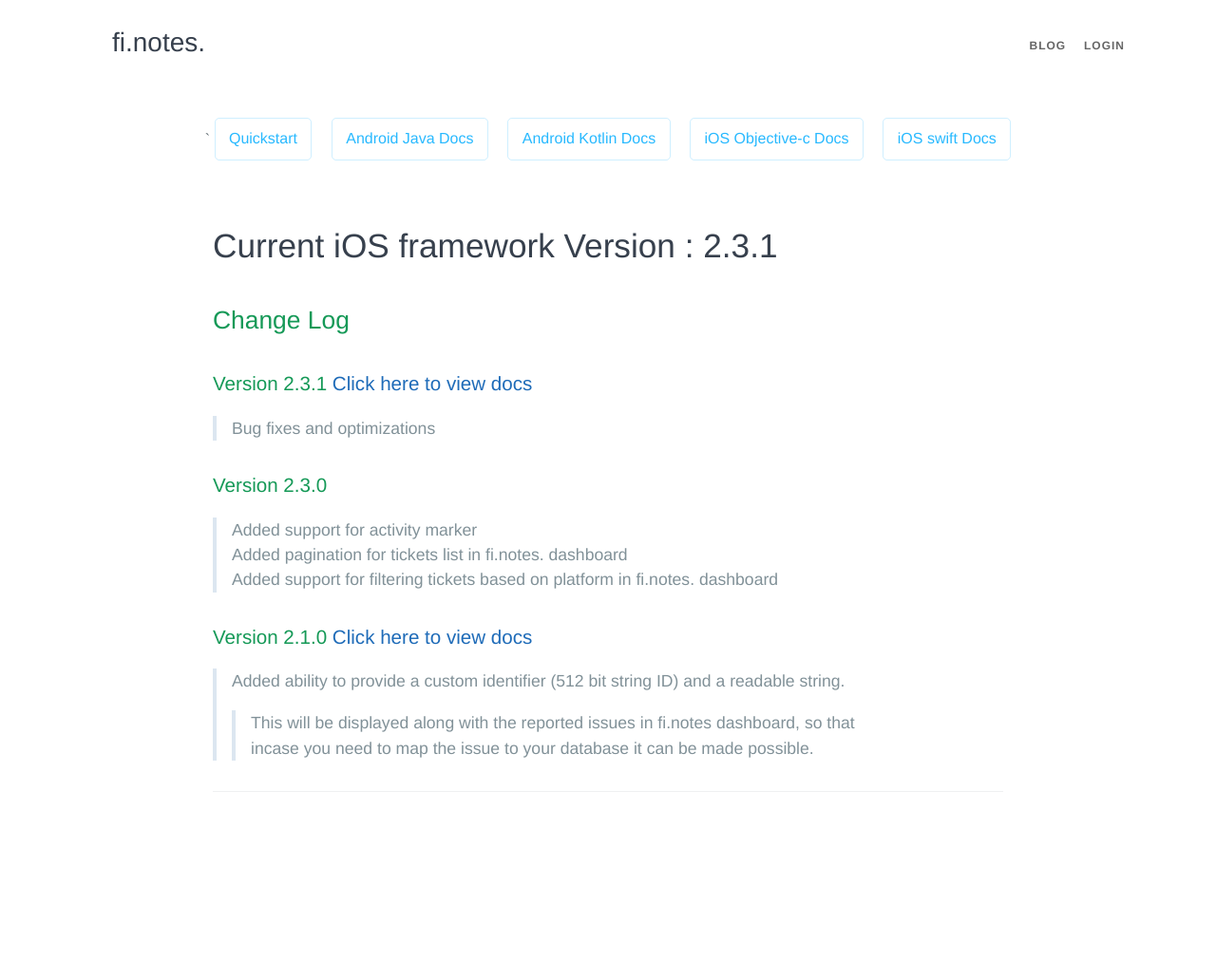
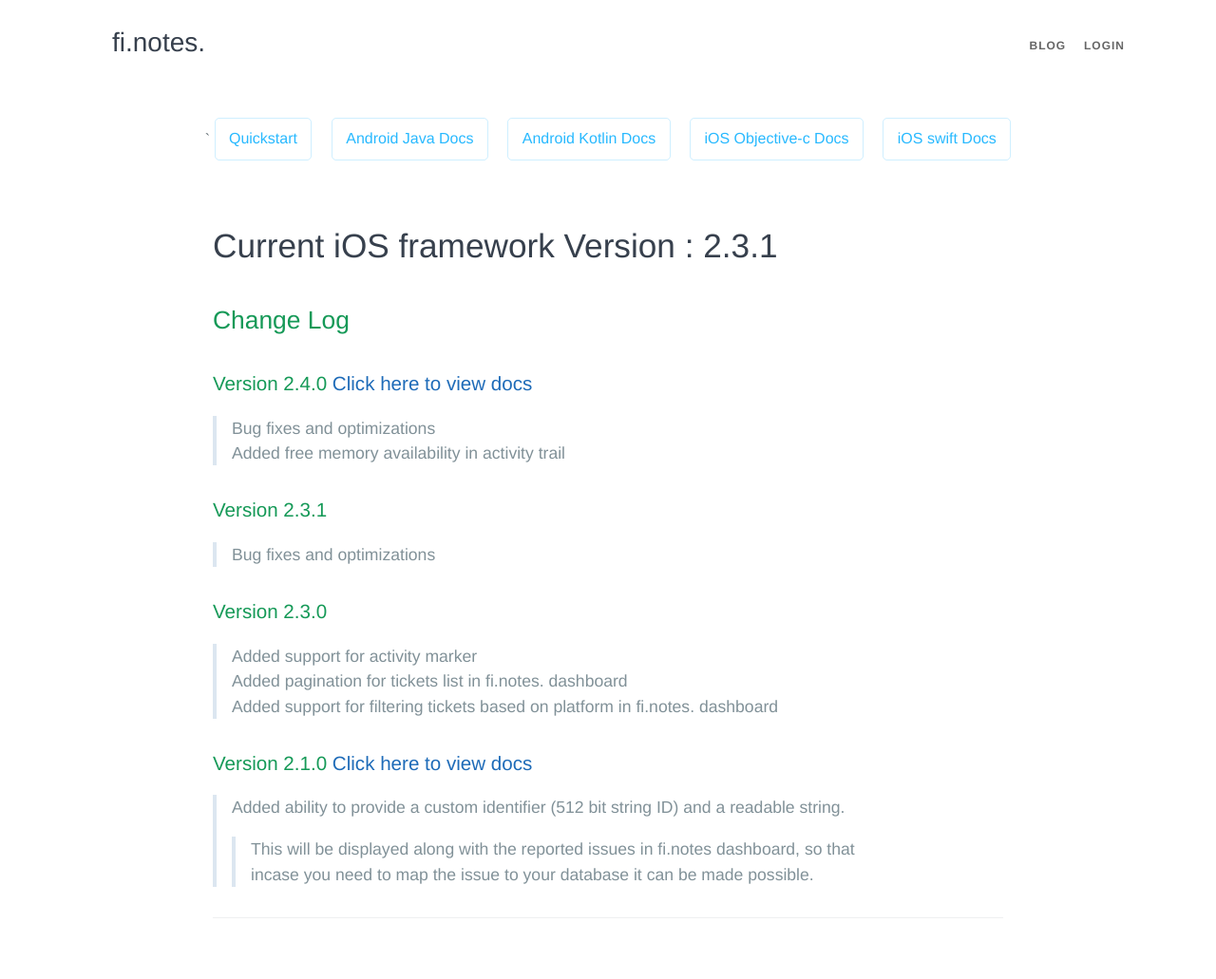
Before and after one commit to finotes/finotes.github.io, a Jekyll site: the page built from _posts/2018-01-22-objc-change-log.md, in a window 1280 px wide. Shown: the whole page at 95% size. Built offline with Jekyll 4.4.1, drawn with Linux system fonts in a browser that asks for light colours; some web fonts are replaced; our own code applies the rules of GitHub Pages for plain Markdown files; before the commit the page ends 900 px from its top, so only the background shows below that.

Commit message:
Update 2018-01-22-objc-change-log.md

```diff
--- a/_posts/2018-01-22-objc-change-log.md
+++ b/_posts/2018-01-22-objc-change-log.md
@@ -3,8 +3,11 @@
 # Current iOS framework Version : 2.3.1
 
 ## Change Log
+### Version 2.4.0 [Click here to view docs](https://finotes.github.io/2018/02/02/objc-docs)
+> Bug fixes and optimizations
+> Added free memory availability in activity trail
 
-### Version 2.3.1 [Click here to view docs](https://finotes.github.io/2018/02/02/objc-docs)
+### Version 2.3.1
 > Bug fixes and optimizations
 
 ### Version 2.3.0
```
